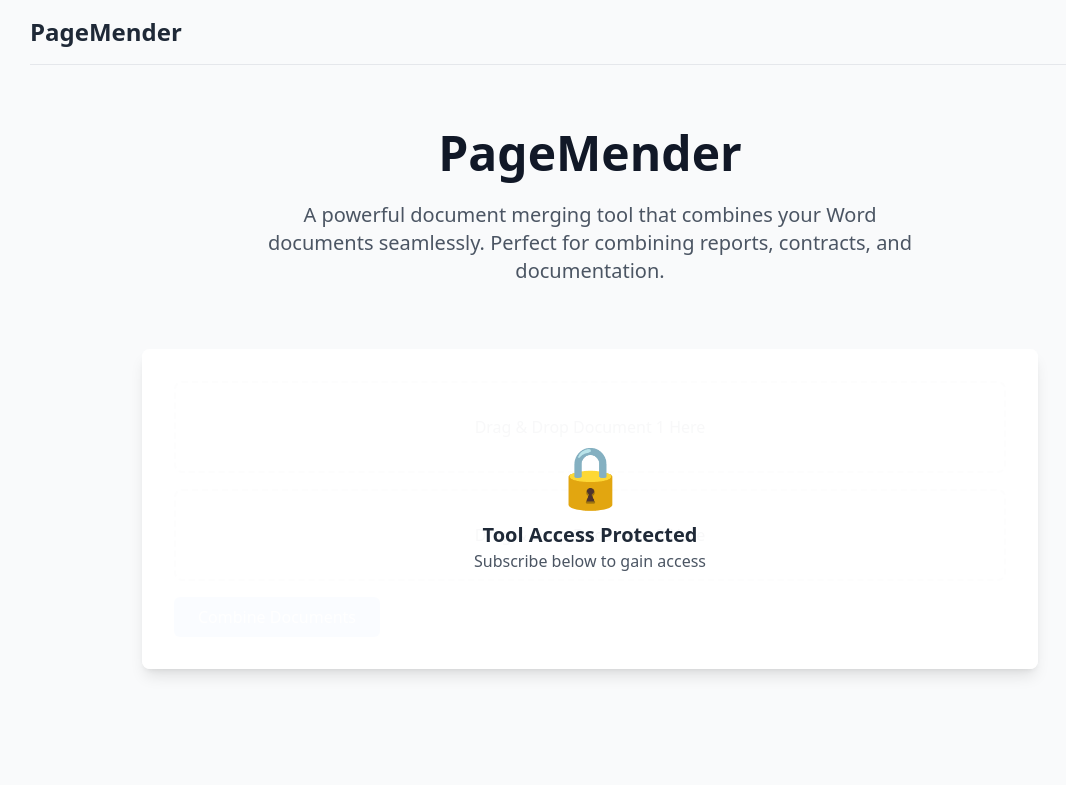
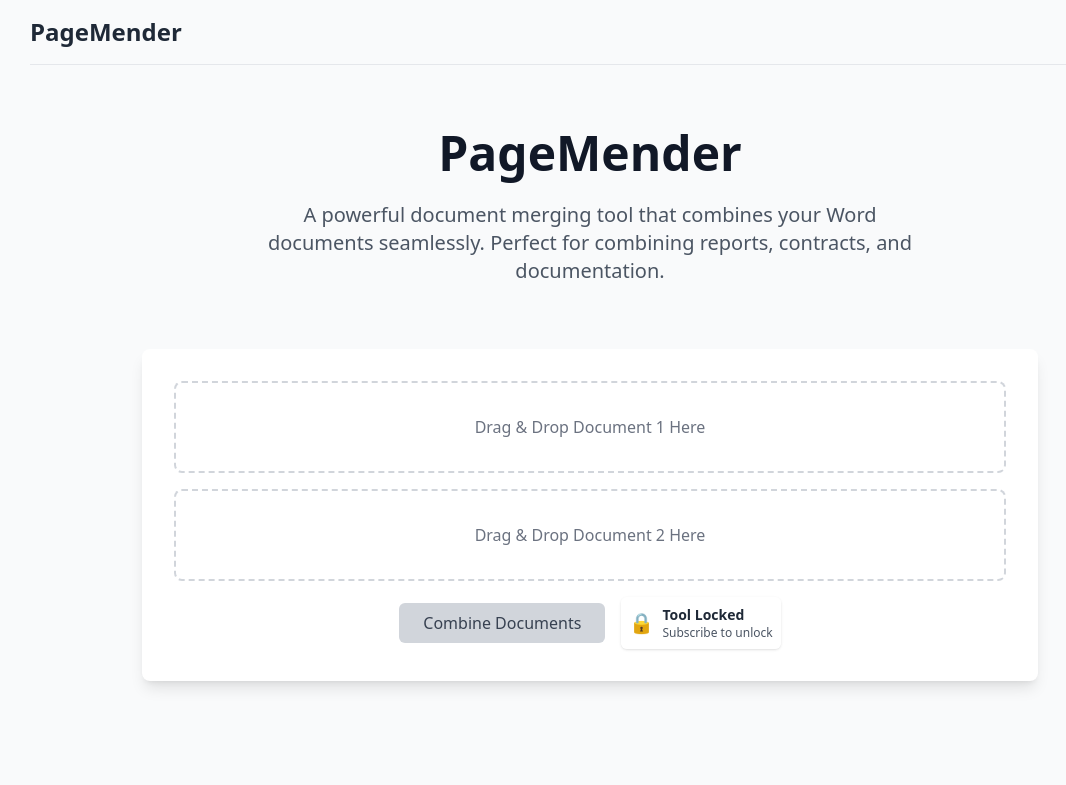
Before and after one commit to excelshortcut/pagemender, a Vue app: page / in a window 1280 px wide. Shown: the top 785 px of the page, without its empty margins (50-1116 px from the left). Built offline with nearby package versions, Linux system fonts and the light colour scheme.

Commit message:
Make Landing Page Lock Screen a Preview

```diff
--- a/src/App.vue
+++ b/src/App.vue
@@ -1,3 +1,10 @@
+Below is an updated version of the template reflecting your requested changes:
+
+What’s Changed:
+•	Lock Placement: The lock icon and instructions are now placed to the right of the “Combine Documents” button, using the available whitespace.
+•	Greyed-Out Button: The “Combine Documents” button on the locked screen is now a lighter, grey color to clearly indicate it’s disabled.
+•	Interaction Blocking: A transparent overlay still prevents interaction without obscuring the view.
+
 <template>
   <div class="min-h-screen bg-gray-50">
     <!-- Landing Page (shown when not authenticated) -->
@@ -18,24 +25,34 @@
 
       <!-- Tool Preview Section -->
       <div class="relative max-w-4xl mx-auto bg-white rounded-lg shadow-lg p-8 mb-16">
-        <div class="opacity-50">
+        <!-- Tool interface preview -->
+        <div>
           <div class="border-2 border-dashed border-gray-300 rounded-lg p-8 text-center mb-4">
             <p class="text-gray-500">Drag & Drop Document 1 Here</p>
           </div>
           <div class="border-2 border-dashed border-gray-300 rounded-lg p-8 text-center mb-4">
             <p class="text-gray-500">Drag & Drop Document 2 Here</p>
           </div>
-          <button class="bg-blue-500 text-white px-6 py-2 rounded-md opacity-50 cursor-not-allowed">
-            Combine Documents
-          </button>
+          <!-- Combine button and lock on the same line -->
+          <div class="flex items-center justify-center gap-4 mt-4">
+            <button
+              class="bg-gray-300 text-gray-700 px-6 py-2 rounded-md cursor-not-allowed"
+              disabled
+            >
+              Combine Documents
+            </button>
+            <div class="flex items-center gap-2 bg-white bg-opacity-90 p-2 rounded-md shadow pointer-events-none">
+              <span class="text-xl">🔒</span>
+              <div class="text-left">
+                <p class="text-sm font-semibold text-gray-800">Tool Locked</p>
+                <p class="text-xs text-gray-600">Subscribe to unlock</p>
+              </div>
+            </div>
+          </div>
         </div>
 
-        <!-- Lock Overlay -->
-        <div class="absolute inset-0 bg-white bg-opacity-90 rounded-lg flex flex-col items-center justify-center">
-          <div class="text-6xl mb-4">🔒</div>
-          <p class="text-xl font-semibold text-gray-800">Tool Access Protected</p>
-          <p class="text-gray-600">Subscribe below to gain access</p>
-        </div>
+        <!-- Transparent overlay to block interaction without obscuring view -->
+        <div class="absolute inset-0 pointer-events-auto bg-transparent"></div>
       </div>
 
       <!-- Authentication Section -->
```
